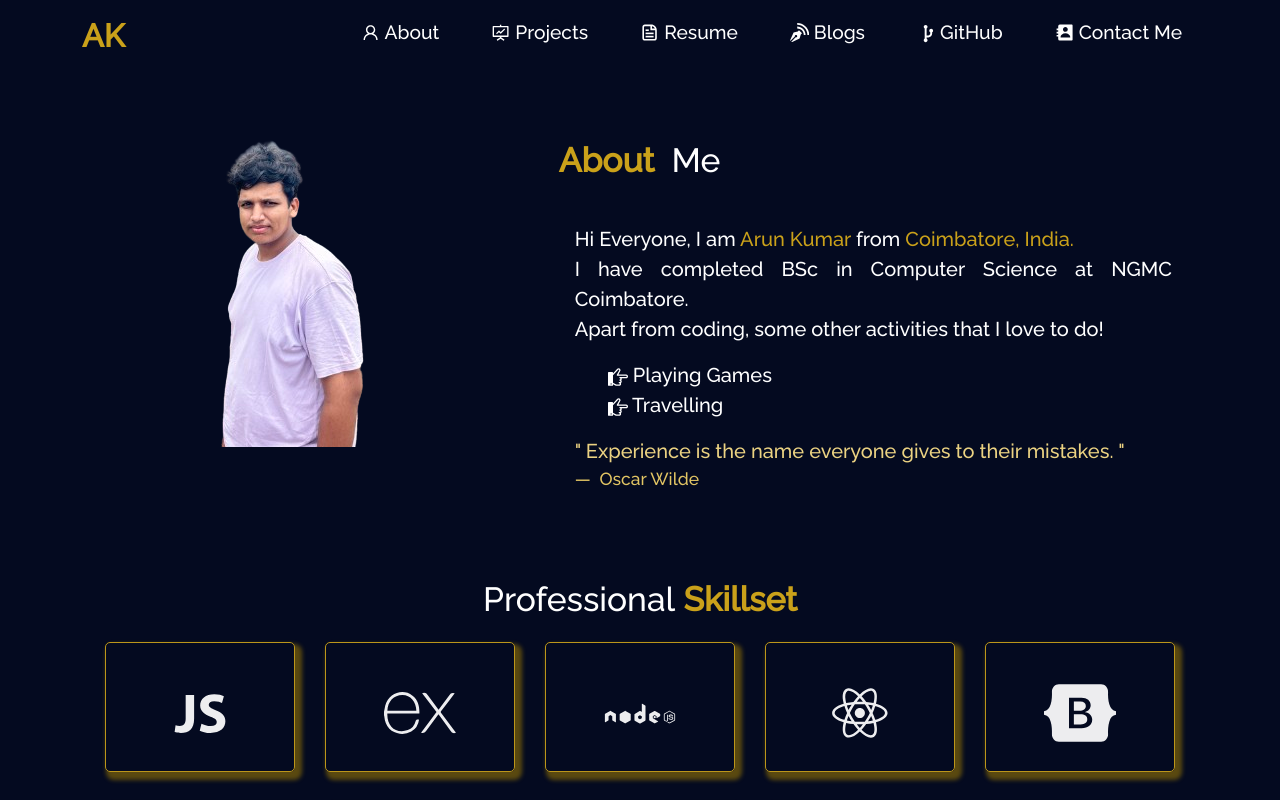
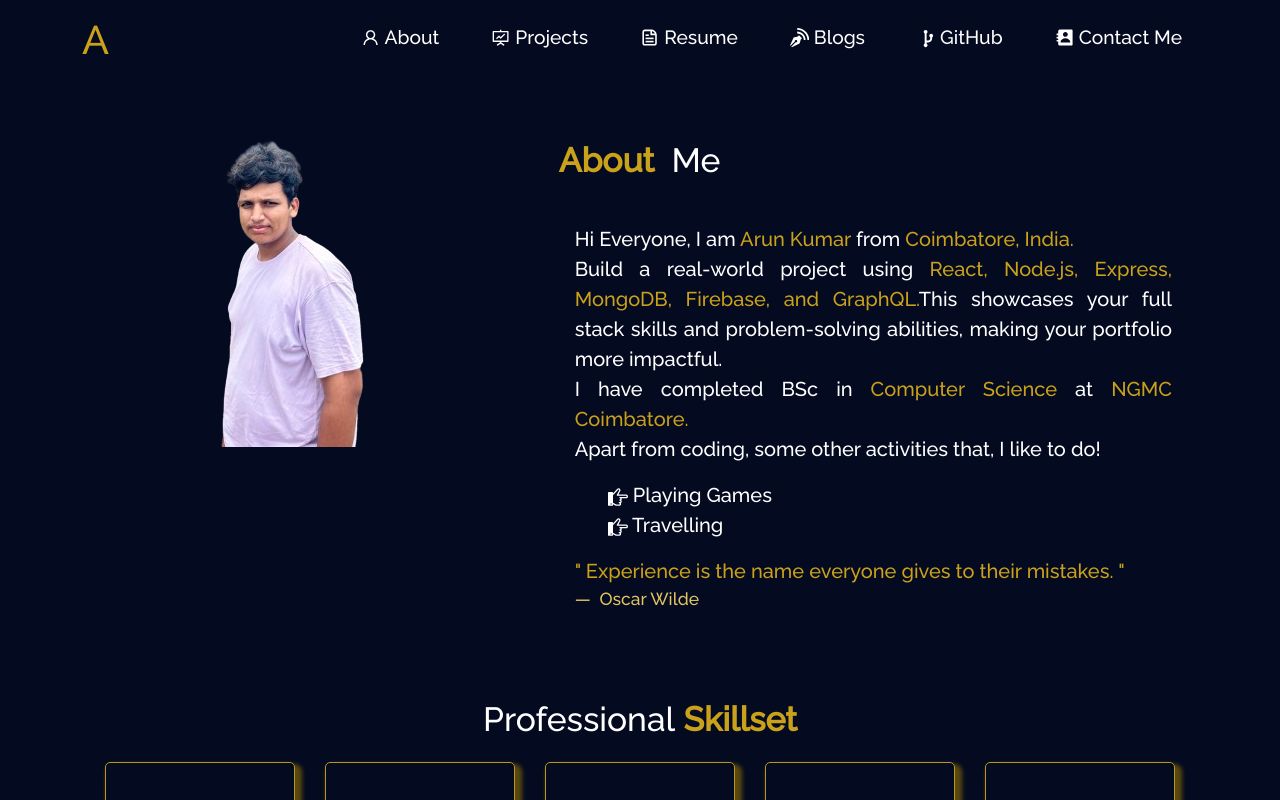
Before and after one commit to Arun6381/Arunportfoliome, a React (Vite) app: page /about in a window 1280 px wide. Shown: the top 800 px of the page. Built offline with nearby package versions, Linux system fonts and the light colour scheme.

Commit message:
logo commit

```diff
--- a/src/components/About/About.css
+++ b/src/components/About/About.css
@@ -8,7 +8,9 @@ color:#caa11a;
   background-image: var(--section-background-color) !important;
   color: white !important;
 }
-
+.blockquote-footer{
+  color:#caa11a !important ;
+}
 .tech-icons {
   font-size: 4.5em !important;
   margin: 15px !important;
--- a/src/components/About/AboutCard.jsx
+++ b/src/components/About/AboutCard.jsx
@@ -10,9 +10,17 @@ function AboutCard() {
             Hi Everyone, I am <span className="oraange">Arun Kumar </span>
             from <span className="oraange"> Coimbatore, India.</span>
             <br />
-            I have completed BSc in Computer Science at NGMC Coimbatore.
+            Build a real-world project using{" "}
+            <span className="oraange">
+              React, Node.js, Express, MongoDB, Firebase, and GraphQL.
+            </span>
+            This showcases your full stack skills and problem-solving abilities,
+            making your portfolio more impactful.
+            <br />I have completed BSc in{" "}
+            <span className="oraange">Computer Science</span> at{" "}
+            <span className="oraange">NGMC Coimbatore.</span>
             <br />
-            Apart from coding, some other activities that I love to do!
+            Apart from coding, some other activities that, I like to do!
           </p>
           <ul>
             <li className="about-activity">
@@ -24,7 +32,7 @@ function AboutCard() {
             </li>
           </ul>
 
-          <p style={{ color: "#ebd282 " }}>
+          <p style={{ color: " #caa11a" }}>
             " Experience is the name everyone gives to their mistakes. "
           </p>
           <footer className="blockquote-footer"> Oscar Wilde</footer>
--- a/src/components/Home/Home.css
+++ b/src/components/Home/Home.css
@@ -81,12 +81,13 @@
 }
 
 .Typewriter__wrapper {
-  font-size: 2.2em;
+  font-size: 2em;
   color: #caa11a;
-  font-weight: 600;
+  font-weight: 500;
 }
 
 .Typewriter__cursor {
+  display: none;
   font-size: 2.4em;
   color: #caa11a;
 }
--- a/src/components/Home/Home.jsx
+++ b/src/components/Home/Home.jsx
@@ -2,8 +2,9 @@ import { Container, Row, Col } from "react-bootstrap";
 import homeLogo from "../../assets/home.png";
 import Changer from "./Changer.jsx";
 import "./Home.css";
+import Card from "react-bootstrap/Card";
+import { ImPointRight } from "react-icons/im";
 
-import Aboutcard from "./../About/AboutCard.jsx";
 // import Project from "./../Projects/Projects.jsx";
 
 export default function Home() {
@@ -58,12 +59,42 @@ export default function Home() {
               <h1 style={{ fontSize: "2.1em", paddingBottom: "20px" }}>
                 Know Who <strong className="purple">I'M</strong>
               </h1>
-              <Aboutcard />
+              <Card.Body>
+                <Card className="quote-card-view">
+                  <blockquote className="blockquote mb-0">
+                    <p style={{ textAlign: "justify" }}>
+                      Hi Everyone, I am{" "}
+                      <span className="oraange">Arun Kumar </span>
+                      from <span className="oraange"> Coimbatore, India.</span>
+                      <br />
+                      I have completed BSc in Computer Science at NGMC
+                      Coimbatore.
+                      <br />
+                      Apart from coding, some other activities that I love to
+                      do!
+                    </p>
+                    <ul>
+                      <li className="about-activity">
+                        <ImPointRight /> Playing Games
+                      </li>
+
+                      <li className="about-activity">
+                        <ImPointRight /> Travelling
+                      </li>
+                    </ul>
+
+                    <p style={{ color: "#ebd282 " }}>
+                      " Experience is the name everyone gives to their mistakes.
+                      "
+                    </p>
+                    <footer className="blockquote-footer"> Oscar Wilde</footer>
+                  </blockquote>
+                </Card>
+              </Card.Body>
             </Col>
           </Row>
         </Container>
       </Container>
-      {/* <Project /> */}
     </>
   );
 }
--- a/src/components/Navbar/Navbar.css
+++ b/src/components/Navbar/Navbar.css
@@ -82,9 +82,9 @@
 .logo {
   color: #caa11a ;
   font-weight: bolder;
-  font-size: xx-large;
+  font-size: x-large;
   height: 1.4em !important;
-  width: 2.5em !important;
+  width: 2em !important;
 }
 
 .navbar-nav .nav-link {
@@ -114,7 +114,12 @@
   position: relative;
   z-index: 1;
 }
-
+.nav-namess{
+  font-weight: bolder;
+  font-size: x-large;
+  height: 1.4em !important;
+  width: 2.5em !important;
+}
 .navbar-nav .nav-item a::after {
   content: "";
   position: relative;
--- a/src/components/Navbar/Navbar.jsx
+++ b/src/components/Navbar/Navbar.jsx
@@ -1,4 +1,4 @@
-import { useState } from "react";
+import { useState, useEffect } from "react";
 import { Navbar as BootstrapNavbar, Nav, Container } from "react-bootstrap";
 import { Link } from "react-router-dom";
 import { CgGitFork } from "react-icons/cg";
@@ -6,6 +6,7 @@ import { ImBlog } from "react-icons/im";
 import { AiOutlineFundProjectionScreen, AiOutlineUser } from "react-icons/ai";
 import { BiSolidContact } from "react-icons/bi";
 import { CgFileDocument } from "react-icons/cg";
+import Typewriter from "typewriter-effect";
 
 import "./Navbar.css";
 import pdf from "./../../assets/Arun Resume.pdf";
@@ -14,6 +15,7 @@ function NavBar() {
   const [expand, updateExpanded] = useState(false);
   const [navColour, updateNavbar] = useState(false);
 
+  useEffect(() => {
     function scrollHandler() {
       if (window.scrollY >= 20) {
         updateNavbar(true);
@@ -24,6 +26,12 @@ function NavBar() {
 
     window.addEventListener("scroll", scrollHandler);
 
+    // Cleanup function to remove event listener
+    return () => {
+      window.removeEventListener("scroll", scrollHandler);
+    };
+  }, []); // Empty dependency array ensures this runs only on mount and unmount
+
   return (
     <BootstrapNavbar
       expanded={expand}
@@ -33,7 +41,24 @@ function NavBar() {
     >
       <Container>
         <BootstrapNavbar.Brand href="/" className="d-flex">
-          <span className="logo">AK</span>
+          <Typewriter
+            options={{
+              strings: ["Arun Kumar"],
+              autoStart: true,
+              loop: false,
+              deleteSpeed: 50,
+            }}
+            onInit={(typewriter) => {
+              typewriter
+                .typeString("Arun")
+                .pauseFor(1000)
+                .deleteAll(50)
+                .typeString("AK")
+                .pauseFor(1000)
+
+                .start();
+            }}
+          />
         </BootstrapNavbar.Brand>
         <BootstrapNavbar.Toggle
           aria-controls="responsive-navbar-nav"
--- a/src/style.css
+++ b/src/style.css
@@ -29,3 +29,12 @@
 .blockquote-footer {
   color: #e2c564 !important;
 }
+::-moz-selection { /* Code for Firefox */
+color: white;
+  background: #caa11a ;
+}
+
+::selection {
+  color: white;
+  background: #caa11a ;
+}
```
Lines whose indentation alone changed are shown as unchanged.
